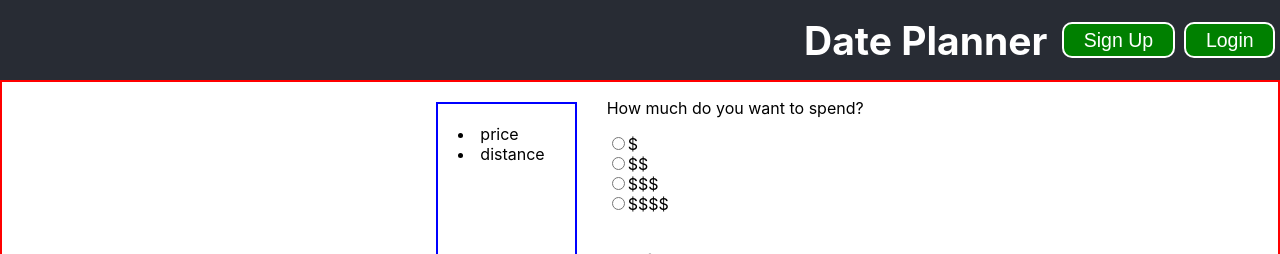
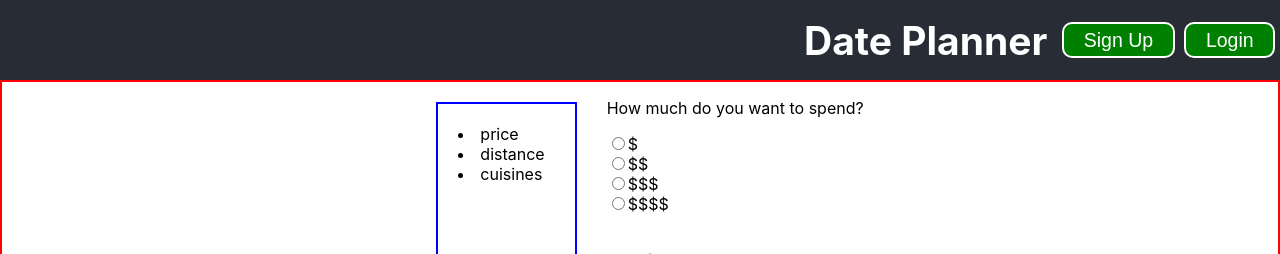
Before and after one commit to Almighty-Mose/date-planner, a React (Create React App) app in the folder client/: page / in a window 1280 px wide. Shown: the top 254 px of the page. Built offline with nearby package versions, Linux system fonts and the light colour scheme.

Commit message:
Extract cuisineOptions into QuizContainer state

```diff
--- a/client/src/components/Quiz.js
+++ b/client/src/components/Quiz.js
@@ -10,16 +10,6 @@ class Quiz extends Component {
       price: '',
       distance: '',
       cuisine: '',
-
-      cuisineOptions: [
-        'American',
-        'Chinese',
-        'Vietnamese',
-        'Mexican',
-        'Italian',
-        'Burgers',
-        'Pizza',
-      ],
     };
 
     this.handleChange = this.handleChange.bind(this);
@@ -67,7 +57,7 @@ class Quiz extends Component {
             <option value="" disabled>
               Select a cuisine, yo.
             </option>
-            {cuisineOptions.map(option => {
+            {questions.cuisines.answers.map(option => {
               return (
                 <option key={option} value={option} label={option}>
                   {option}
--- a/client/src/components/containers/QuizContainer.js
+++ b/client/src/components/containers/QuizContainer.js
@@ -36,6 +36,18 @@ class QuizContainer extends Component {
           ask: 'How far you wanna go?',
           answers: ['<5', '5-10', '10-15', '>20'],
         },
+        cuisines: {
+          ask: 'Whatchu wanna eat?',
+          answers: [
+            'American',
+            'Chinese',
+            'Vietnamese',
+            'Mexican',
+            'Italian',
+            'Burgers',
+            'Pizza',
+          ],
+        },
       },
     };
   }
```
